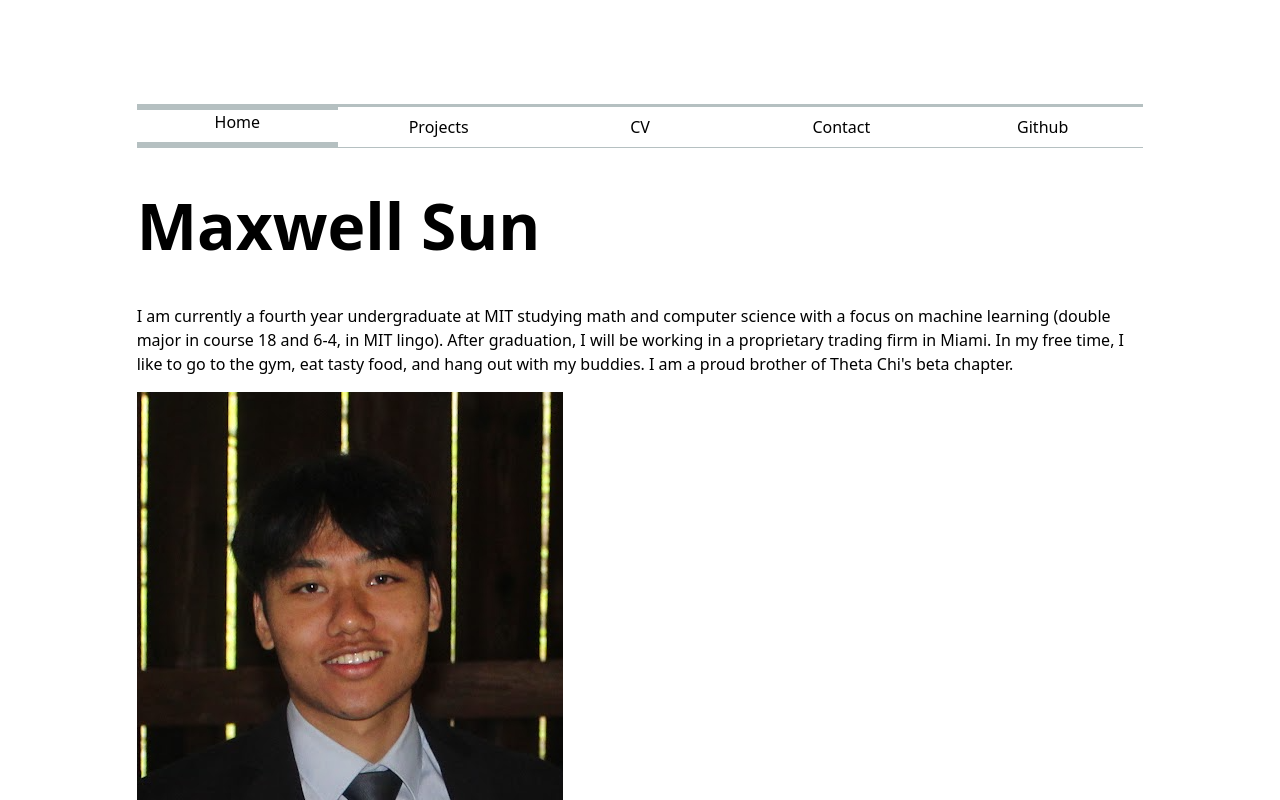
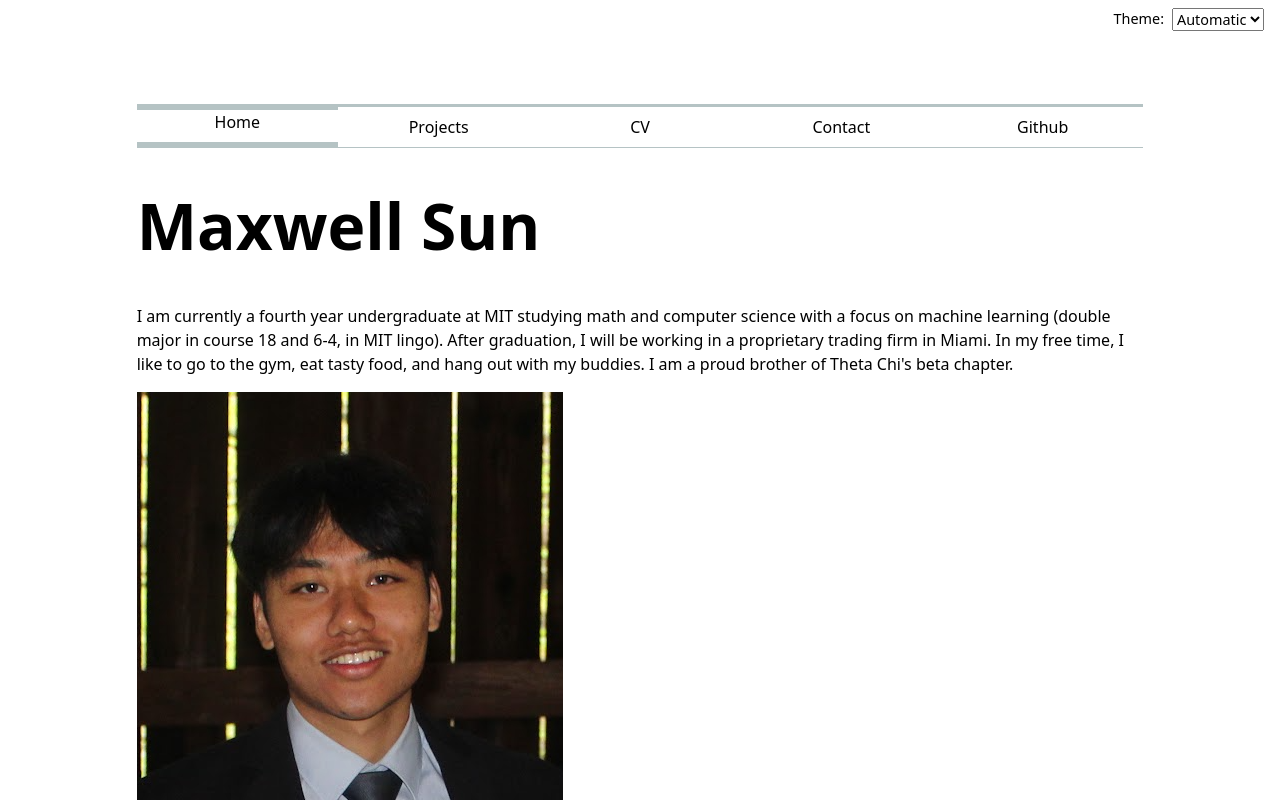
Before and after one commit to msun2022/Lab3_Svelte, a SvelteKit app: page / in a window 1280 px wide. Shown: the top 800 px of the page. Built offline with nearby package versions, Linux system fonts and the light colour scheme.

Commit message:
Finished rest of lab involving color theme

```diff
--- a/src/app.html
+++ b/src/app.html
@@ -1,6 +1,12 @@
 <!DOCTYPE html>
 <html lang="en">
 	<head>
+		<script>
+			let root = document.documentElement;
+			let colorScheme = localStorage.colorScheme ?? "light dark";
+			root.style.setProperty("color-scheme", colorScheme);
+		</script>
+
 		<meta charset="utf-8" />
 		<title>Portfolio</title>
 		<link rel="icon" href="%sveltekit.assets%/favicon.png" />
--- a/src/lib/ReadingItem.svelte
+++ b/src/lib/ReadingItem.svelte
@@ -25,14 +25,15 @@
     h3 {
         font-family: serif;
         font-weight: 800;
-        color: #020202;
+        /* color: #020202; */
         margin-bottom: 0rem;
     }
 
     /* Softening the authro sub-header to a dark grey */
     h4 {
         font-family: sans-serif;
-        color: #414141;
+        /* color: #414141; */
+        opacity: 0.8;
         font-weight: 500;
         margin-top: 0rem;
     }
--- a/src/routes/+layout.svelte
+++ b/src/routes/+layout.svelte
@@ -9,7 +9,26 @@
         {url: "/contact", title: "Contact"},
         {url: "https://github.com/msun2022", title: "Github"},
     ];
+
+    let colorScheme = "light dark";
+    let localStorage = globalThis.localStorage ?? {};
+    if (localStorage.colorScheme) {
+        colorScheme = localStorage.colorScheme;
+    }
+
+    let root = globalThis.document?.documentElement;
+    $: root?.style.setProperty("color-scheme", colorScheme);
+    $: localStorage.colorScheme = colorScheme
 </script>
+
+<label class="color-scheme-switch">
+    Theme:
+    <select bind:value={ colorScheme }>
+        <option value="light dark">Automatic</option>
+        <option value="light">Light</option>
+        <option value="dark">Dark</option>
+    </select>
+</label>
 
 <nav>
     {#each pages as p}
@@ -35,8 +54,60 @@
     <a href="your github link here" target="_blank">Github</a>
 </nav> -->
 
-<!--
-class:current={$page.url.pathname.replace(/\/$/, '') === (base + p.url).replace(/\/$/, '')}
--->
+<slot />
 
-<slot />
+<style>
+    nav {
+        display: flex;
+        margin-bottom: 1em;
+        margin-top: 2em;
+    }
+
+    nav a {
+        flex: 1;
+        text-decoration: none;
+        color: inherit;
+        text-align: center;
+        padding: 0.5em;
+
+        border-bottom-width: 1px;
+        border-bottom-style: solid;
+        border-bottom-color: oklch(50% 10% 200 / 40%);
+        /*
+        Add a similar border above the nav bar, since ours are at page bottom
+        */
+        border-top-width: 1 px;
+        border-top-style: solid;
+        border-top-color: oklch(50% 10% 200 / 40%);
+    }
+
+    nav a.current {
+        border-bottom-width: 0.4em;
+        padding-bottom: 0em;
+        border-top-width: 0.4em;
+        padding-top: 0em;
+    }
+
+    nav a:hover {
+        border-bottom-color: var(--color-accent);
+        border-top-color: var(--color-accent);
+        background-color: color-mix(in oklch, var(--color-accent), canvas 85%);
+        border-bottom-width: 0.4em;
+        padding-bottom: 0em;
+        border-top-width: 0.4em;
+        padding-top: 0em;
+    }
+
+    label.color-scheme-switch {
+        position: absolute;
+        top: 0.5rem;
+        right: 1rem;
+        display: inline-flex;
+        gap: 8px;
+        font-size: 90%;
+    }
+
+    /* :root {
+        color-scheme: dark
+    } */
+</style>
--- a/static/style.css
+++ b/static/style.css
@@ -17,60 +17,11 @@
 Navigation Bar Formatting
 */
 
-nav {
-  display: flex;
-  margin-bottom: 1em;
-  margin-top: 2em;
-}
-
-nav a {
-  flex: 1;
-  text-decoration: none;
-  color: inherit;
-  text-align: center;
-  padding: 0.5em;
-
-  border-bottom-width: 1px;
-  border-bottom-style: solid;
-  border-bottom-color: oklch(80% 3% 200);
-  /*
-  Add a similar border above the nav bar, since ours are at page bottom
-  */
-  border-top-width: 1 px;
-  border-top-style: solid;
-  border-top-color: oklch(80% 3% 200);
-}
-
-nav a.current {
-  border-bottom-width: 0.4em;
-  padding-bottom: 0em;
-  border-top-width: 0.4em;
-  padding-top: 0em;
-}
-
-nav a:hover {
-  border-bottom-color: var(--color-accent);
-  border-top-color: var(--color-accent);
-  background-color: oklch(from var(--color-accent) 95% 5% h);
-  border-bottom-width: 0.4em;
-  padding-bottom: 0em;
-  border-top-width: 0.4em;
-  padding-top: 0em;
-}
-
 /*
 Contact Form Formatting
 */
 
-textarea {
-  font: inherit;
-}
-
-input {
-  font: inherit;
-}
-
-button {
+textarea, input, button, select {
   font: inherit;
 }
 
```
